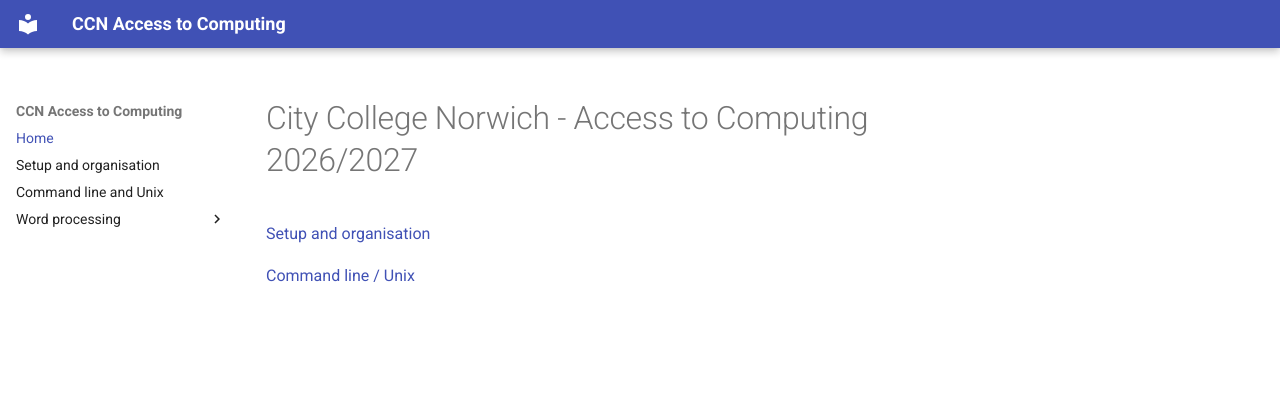
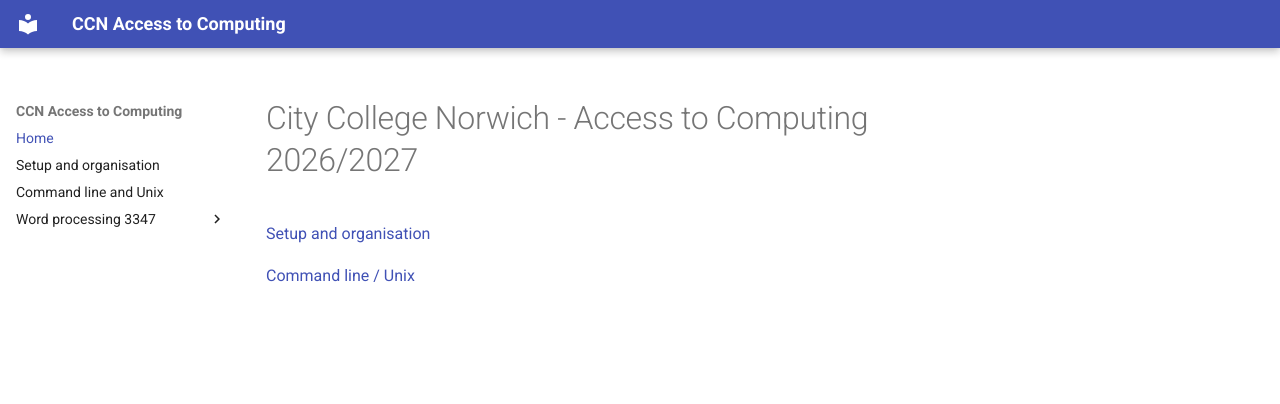
Before and after one commit to GaryNapier/city_college, an MkDocs documentation site: the page built from docs/index.md, in a window 1280 px wide. Shown: the top 404 px of the page. Built offline with MkDocs 1.6.1 and Material for MkDocs 9.7.7, drawn with Linux system fonts in a browser that asks for light colours; part of the change alters nothing that is shown.

```diff
--- a/mkdocs.yml
+++ b/mkdocs.yml
@@ -10,8 +10,10 @@ nav:
   - Home: index.md
   - setup_and_org_page.md
   - unix_page.md
-  - Word processing:
+  - Word processing 3347:
+    - 'Referencing in Word/Docs & Zotero': 'word_processing/referencing_with_zotero_page.md'
     - 'Hello Quarto': 'word_processing/hello_quarto/hello_quarto.qmd'
+    - 'Referencing in Quarto': 'word_processing/referencing_in_quarto_page.md'
 
 markdown_extensions:
   - attr_list
```
